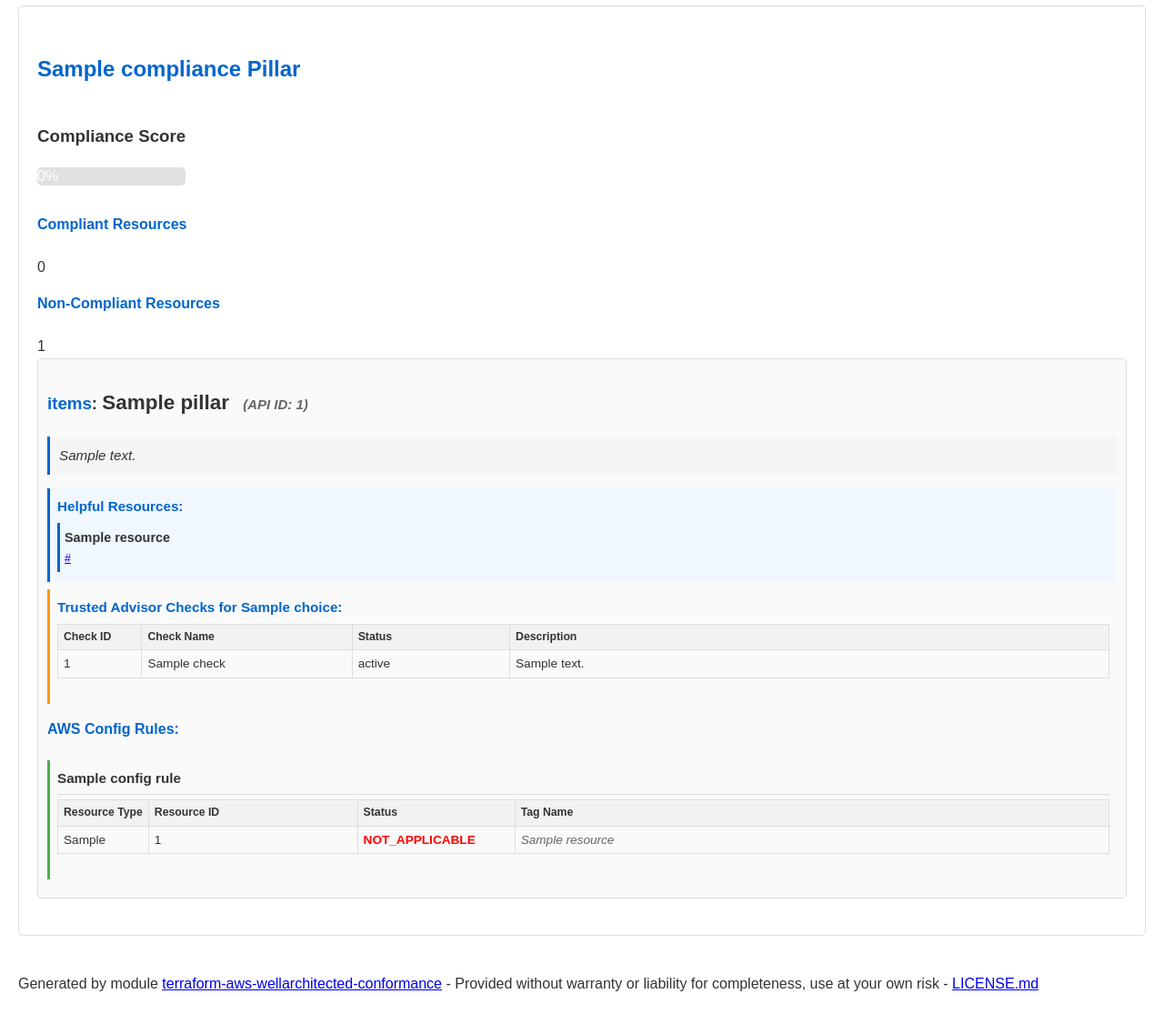
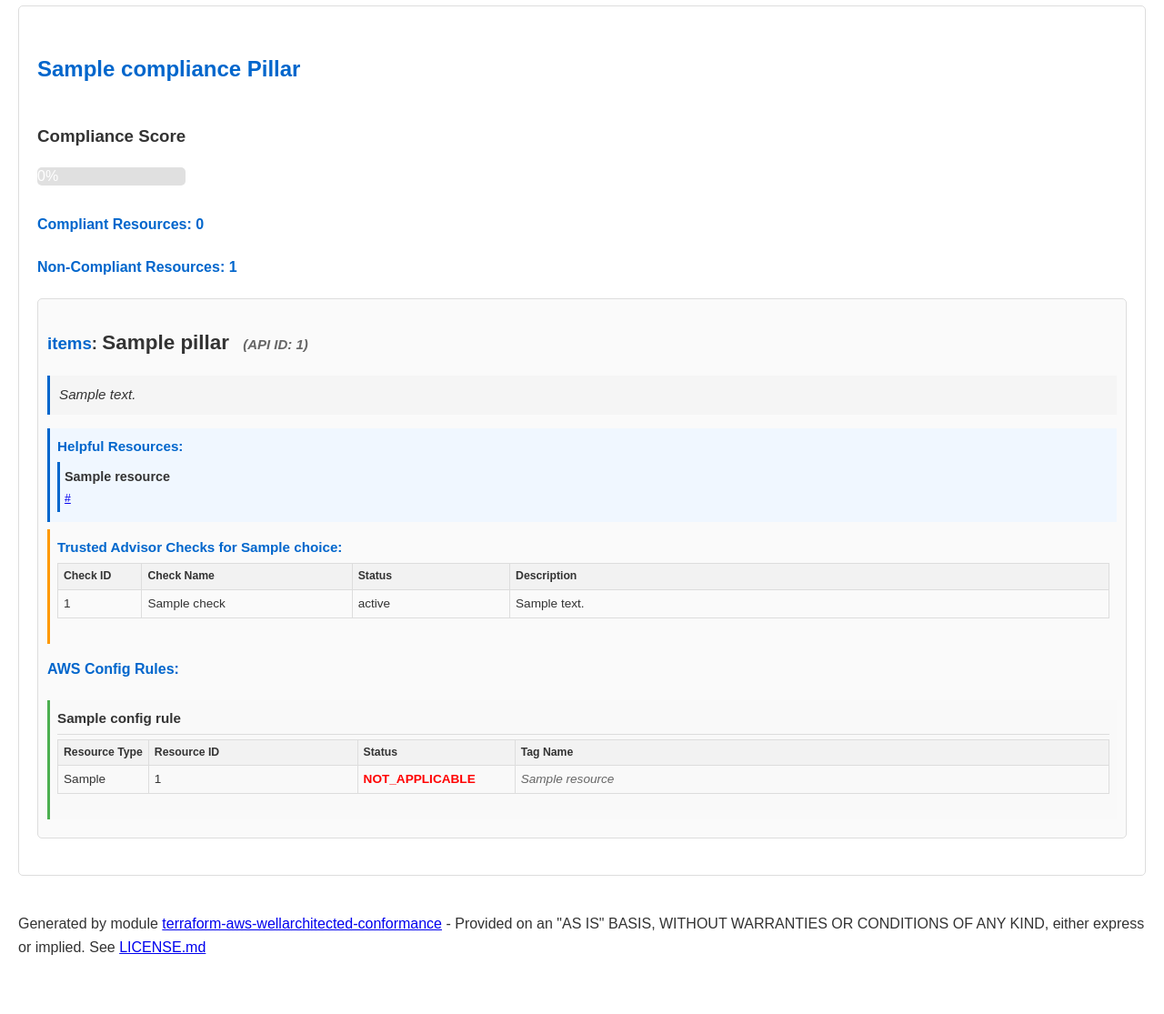
Before and after one commit to soprasteria/terraform-aws-wellarchitected-conformance, a Python web app: template src/wa_report_generator/templates/report_template.html in a window 1280 px wide. Shown: the part 1512-2627 px from the top of the page at 91% size. After the commit the page ends 2562 px from the top, so only its background shows below. Run offline with Jinja, Linux system fonts and the light colour scheme; the template is opened without the code that fills it: most values are stand-ins (such as "Sample title", 1, 10 or a date in 2020).

Commit message:
Update report template.

```diff
--- a/src/wa_report_generator/templates/report_template.html
+++ b/src/wa_report_generator/templates/report_template.html
@@ -437,7 +437,7 @@
                 {% elif summary.percentage >= 75 %}
                     {% set score_class = "score-good" %}
                     {% set status_icon = "🔵" %}
-                    {% set status_text = "Good" %}
+                    {% set status_text = "Room for improvement" %}
                 {% elif summary.percentage >= 50 %}
                     {% set score_class = "score-warning" %}
                     {% set status_icon = "🟡" %}
@@ -552,12 +552,10 @@
 
         <div class="compliance-summary">
             <div class="compliance-stat compliant-stat">
-                <h4>Compliant Resources</h4>
-                <div class="pillar-score">{{ compliant_count.value }}</div>
+                <h4>Compliant Resources: {{ compliant_count.value }}</h4>
             </div>
             <div class="compliance-stat non-compliant-stat">
-                <h4>Non-Compliant Resources</h4>
-                <div class="pillar-score">{{ total_count.value - compliant_count.value }}</div>
+                <h4>Non-Compliant Resources: {{ total_count.value - compliant_count.value }}</h4>
             </div>
         </div>
 
@@ -662,7 +660,7 @@
     {% endfor %}
 
     <footer>
-        <p>Generated by module <a href="https://github.com/soprasteria/terraform-aws-wellarchitected-conformance/">terraform-aws-wellarchitected-conformance</a> - Provided without warranty or liability for completeness, use at your own risk - <a href="https://github.com/soprasteria/terraform-aws-wellarchitected-conformance/blob/main/LICENSE.md">LICENSE.md</a></p>
+        <p>Generated by module <a href="https://github.com/soprasteria/terraform-aws-wellarchitected-conformance/">terraform-aws-wellarchitected-conformance</a> - Provided on an "AS IS" BASIS, WITHOUT WARRANTIES OR CONDITIONS OF ANY KIND, either express or implied. See <a href="https://github.com/soprasteria/terraform-aws-wellarchitected-conformance/blob/main/LICENSE.md">LICENSE.md</a></p>
     </footer>
 </body>
 </html>
```
